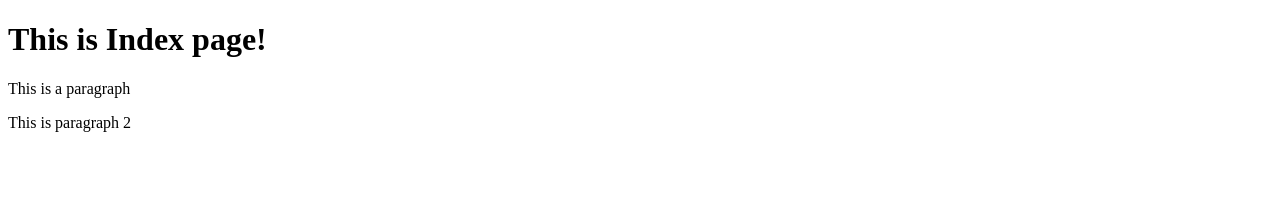
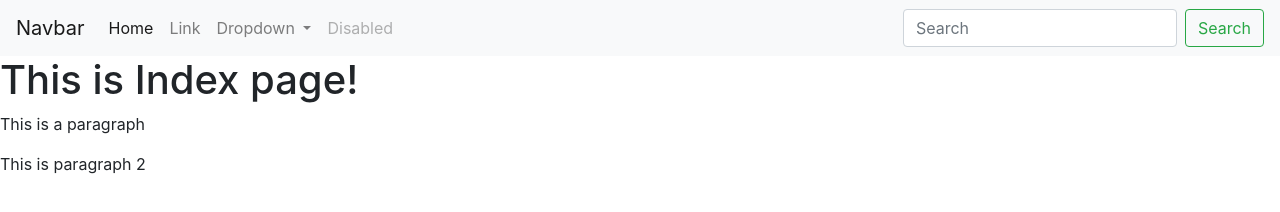
Before and after one commit to SathwikaK/LabActivity, a plain HTML site: page index.html in a window 1280 px wide. Drawn offline with nearby package versions, Linux system fonts and the light colour scheme.

Commit message:
Bootstrap added

```diff
--- a/index.html
+++ b/index.html
@@ -5,8 +5,44 @@
     <meta http-equiv="X-UA-Compatible" content="IE=edge">
     <meta name="viewport" content="width=device-width, initial-scale=1.0">
     <title>index page</title>
+    <link rel="stylesheet" href="https://cdn.jsdelivr.net/npm/bootstrap@4.6.1/dist/css/bootstrap.min.css" integrity="sha384-zCbKRCUGaJDkqS1kPbPd7TveP5iyJE0EjAuZQTgFLD2ylzuqKfdKlfG/eSrtxUkn" crossorigin="anonymous">
 </head>
 <body>
+    <nav class="navbar navbar-expand-lg navbar-light bg-light">
+        <a class="navbar-brand" href="#">Navbar</a>
+        <button class="navbar-toggler" type="button" data-toggle="collapse" data-target="#navbarSupportedContent" aria-controls="navbarSupportedContent" aria-expanded="false" aria-label="Toggle navigation">
+          <span class="navbar-toggler-icon"></span>
+        </button>
+
+        <div class="collapse navbar-collapse" id="navbarSupportedContent">
+          <ul class="navbar-nav mr-auto">
+            <li class="nav-item active">
+              <a class="nav-link" href="#">Home <span class="sr-only">(current)</span></a>
+            </li>
+            <li class="nav-item">
+              <a class="nav-link" href="#">Link</a>
+            </li>
+            <li class="nav-item dropdown">
+              <a class="nav-link dropdown-toggle" href="#" id="navbarDropdown" role="button" data-toggle="dropdown" aria-expanded="false">
+                Dropdown
+              </a>
+              <div class="dropdown-menu" aria-labelledby="navbarDropdown">
+                <a class="dropdown-item" href="#">Action</a>
+                <a class="dropdown-item" href="#">Another action</a>
+                <div class="dropdown-divider"></div>
+                <a class="dropdown-item" href="#">Something else here</a>
+              </div>
+            </li>
+            <li class="nav-item">
+              <a class="nav-link disabled">Disabled</a>
+            </li>
+          </ul>
+          <form class="form-inline my-2 my-lg-0">
+            <input class="form-control mr-sm-2" type="search" placeholder="Search" aria-label="Search">
+            <button class="btn btn-outline-success my-2 my-sm-0" type="submit">Search</button>
+          </form>
+        </div>
+      </nav>
     <h1>This is Index page!</h1>
     <p>This is a paragraph</p>
     <p>This is paragraph 2</p>
```
